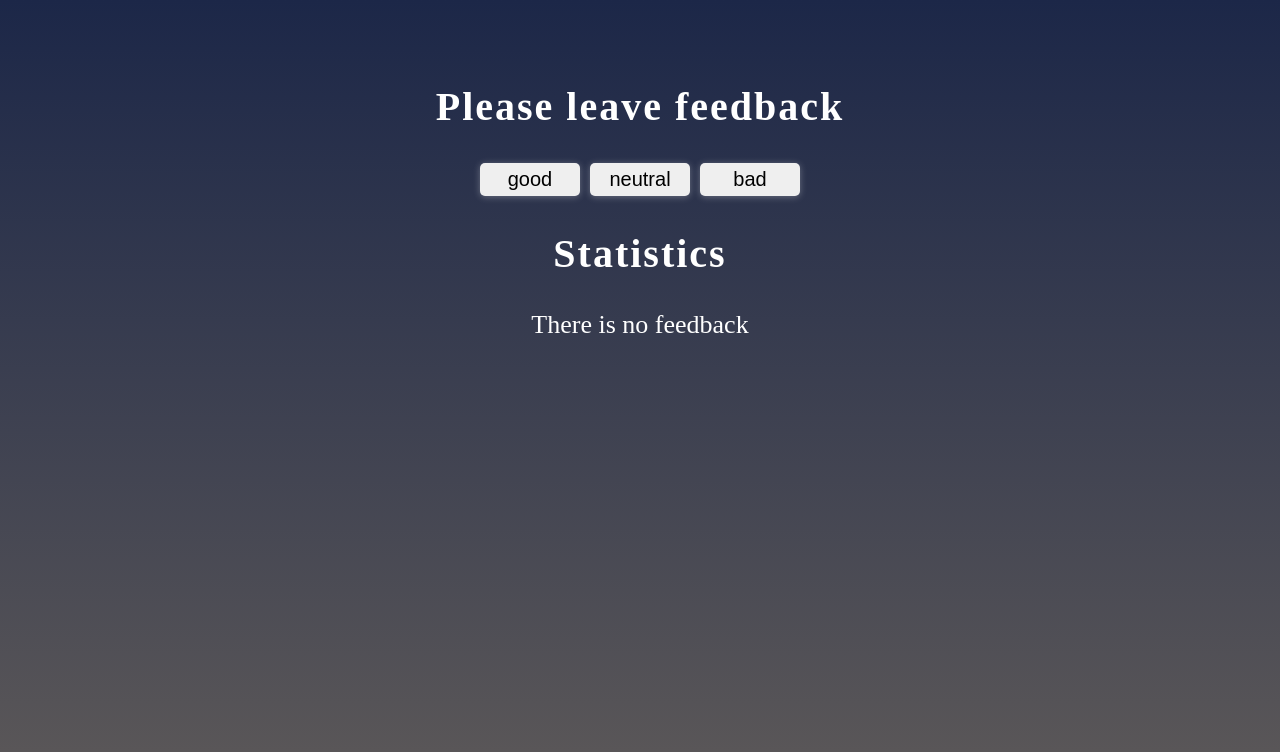
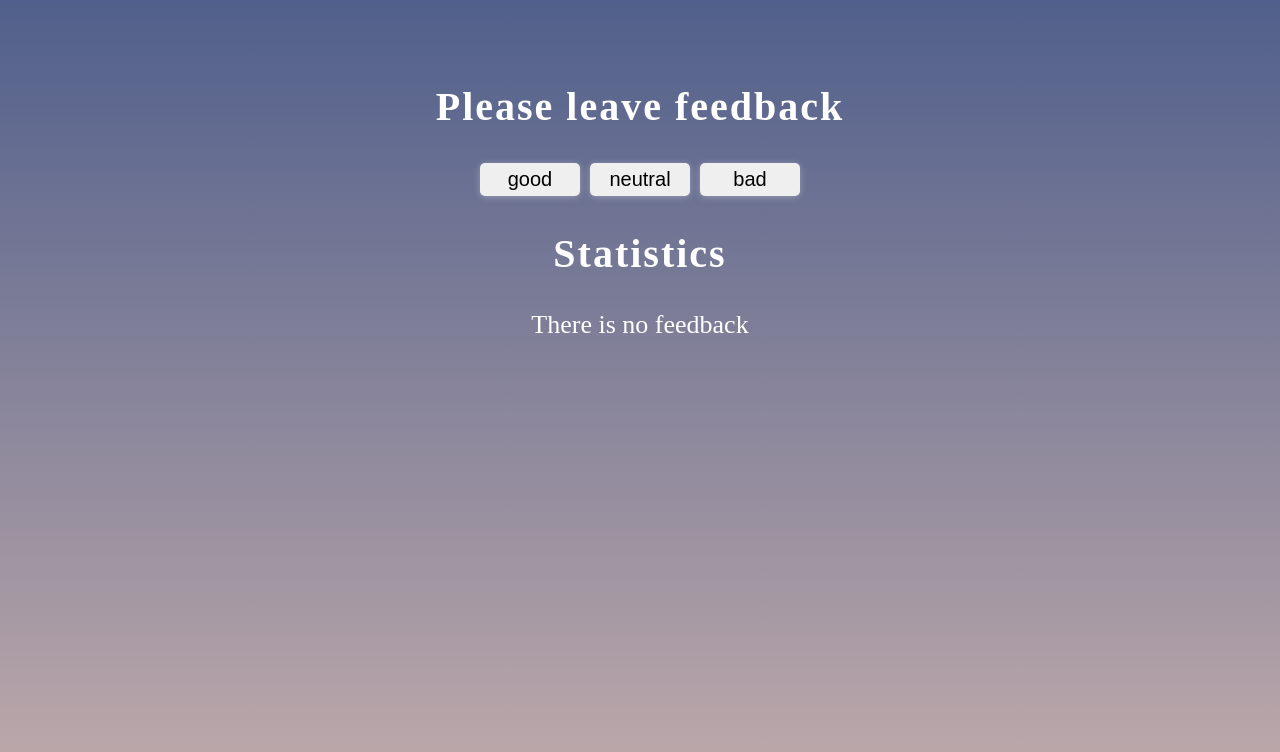
Before and after one commit to Liudmyla12/goit-react-woolf-hw-02-feedback, a React (Create React App) app: page / in a window 1280 px wide. Shown: the top 752 px of the page. Built offline with nearby package versions, Linux system fonts and the light colour scheme.

Commit message:
git add .

```diff
--- a/src/index.css
+++ b/src/index.css
@@ -1,7 +1,7 @@
 @import-normalize; /* bring in normalize.css styles */
 
 body {
-  background: linear-gradient(to bottom, #1c2748, #5d5959);
+  background: linear-gradient(to bottom, #505f8b, #c1abab);
   background-repeat: no-repeat;
   background-attachment: fixed;
   background-size: cover;
```
